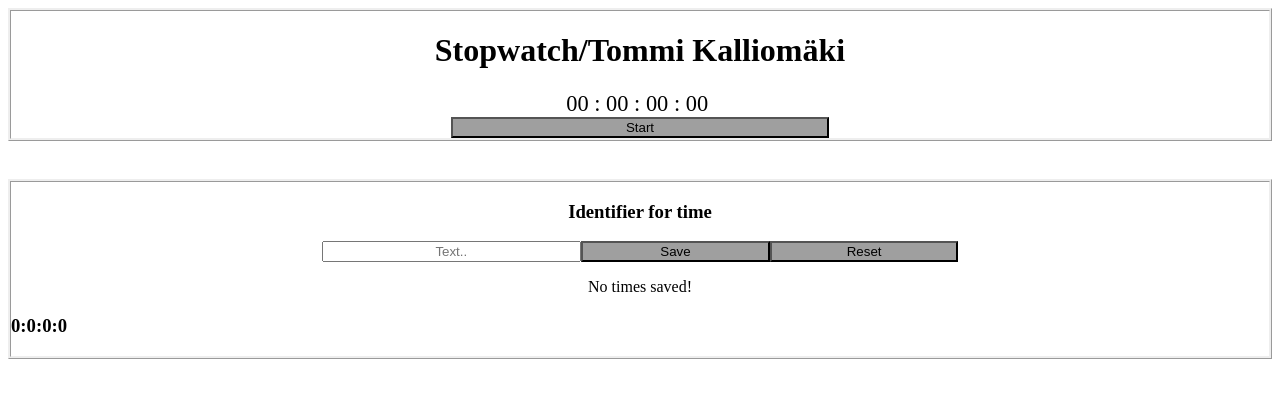
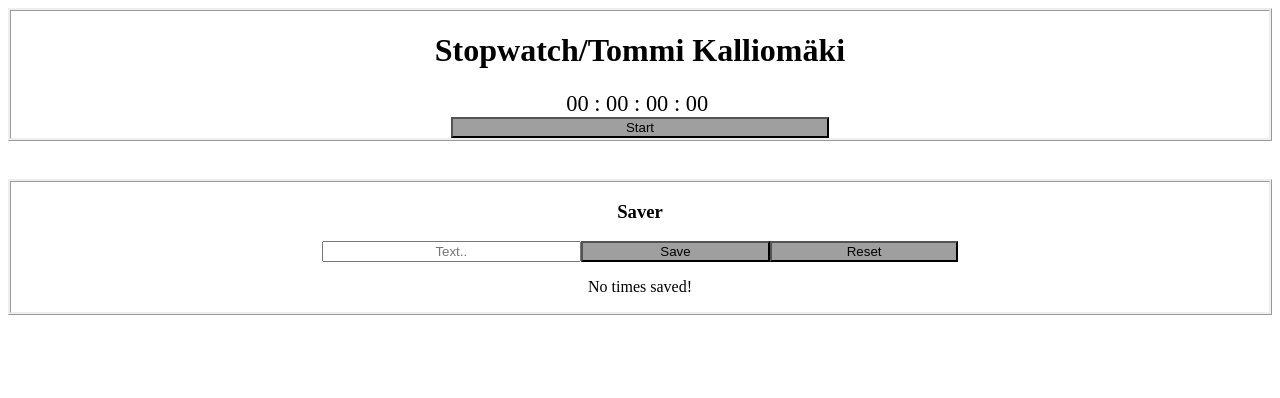
Before and after one commit to TommiKall/reactstopwatch, a React (Create React App) app: page / in a window 1280 px wide. Shown: the top 398 px of the page. Built offline with nearby package versions, Linux system fonts and the light colour scheme; the HTML template or start-up script is replaced by a standard one.

Commit message:
muutokset

```diff
--- a/src/App.js
+++ b/src/App.js
@@ -100,21 +100,18 @@ function App() {
 
 
 
-
+//save={save} btn status
 
   return (
     <div>
           <div className="stopwatch">
              <h1 className="otsikko">Stopwatch/Tommi Kalliomäki</h1>
               < Display time={time}/>
-              <Btn status={status} resume= {resume} reset={reset} stop={stop} save={save} start={start}/>
+              <Btn status={status} resume= {resume} reset={reset} stop={stop}  start={start}/>
             </div>
 
       <div className="saver">
         < Saver />
-        <p>{sata}</p>
-        <p>{Savedtime}</p>
-        <Savedtime/>
 
 
 
--- a/src/Btn.js
+++ b/src/Btn.js
@@ -23,7 +23,7 @@ function Btn(props) {
         <div>
             <button className="button" onClick={props.resume}>Start</button>
             <button className="button" onClick={props.reset}>Reset</button>
-            <button className="button" onClick={props.save}>Save</button>
+
 
         </div> : ""
         }
@@ -34,5 +34,5 @@ function Btn(props) {
 
   );
 }
-
+//<button className="button" onClick={props.save}>Save</button>
 export default Btn;
--- a/src/Saver.js
+++ b/src/Saver.js
@@ -40,7 +40,7 @@ const Saver = () => {
 
   return (
     <div className="otsikko">
-      <h3>Identifier for time</h3>
+      <h3>Saver</h3>
 
       <input className="input"
         value={value}
```
Also changed, not shown: 1 other file (tests, documents, lock files or other folders).
